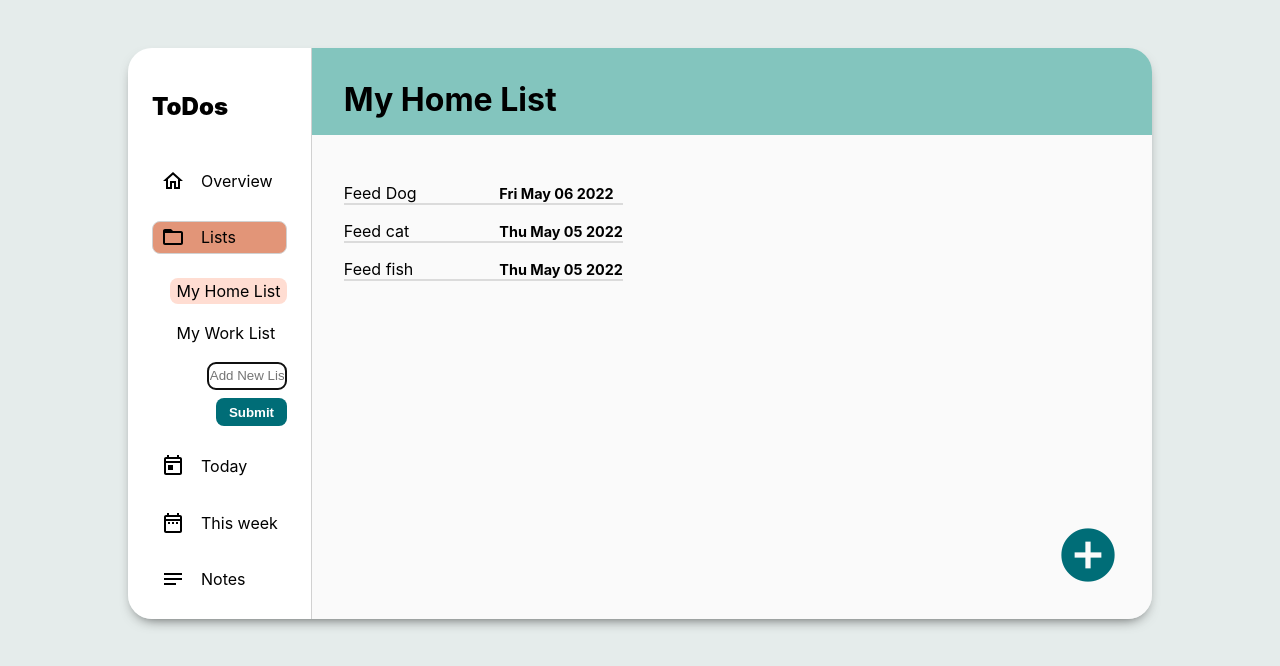
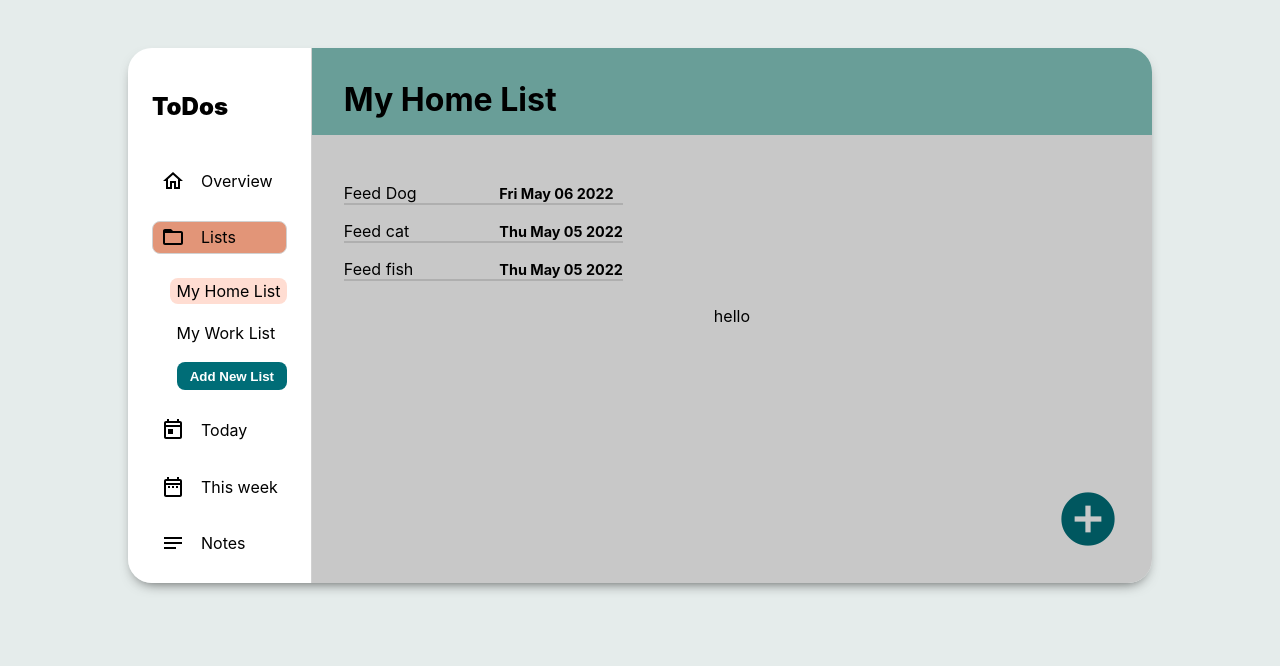
Before and after one commit to thiseas-perso/todo-react-app, a React (Create React App) app: page / in a window 1280 px wide. Both pictures are taken after a click on the button "Add New List". Shown: the top 666 px of the page. Built offline with nearby package versions, Linux system fonts and the light colour scheme.

Commit message:
modal base

```diff
--- a/src/Components/Dashboard.js
+++ b/src/Components/Dashboard.js
@@ -49,9 +49,11 @@ const Dashboard = () => {
       ],
     },
   ]);
+
   const [display, setDisplay] = useState("Lists");
   const [isItemActive, setIsItemActive] = useState(lists[0].id || null);
-
+  const [openModal, setOpenModal] = useState(false);
+  console.log(openModal);
   const setDisplayHandler = (itemTitle) => {
     setDisplay(itemTitle);
   };
@@ -90,12 +92,15 @@ const Dashboard = () => {
         onAddNewList={addNewListHandler}
         setItemDisplayHandler={setItemDisplayHandler}
         isItemActive={isItemActive}
+        setOpenModal={setOpenModal}
+        openModal={openModal}
       />
       <MainDisplay
         display={display}
         isItemActive={isItemActive}
         items={lists}
         onAddNewTodo={addNewTodoHandler}
+        openModal={openModal}
       />
     </div>
   );
--- a/src/Components/Elements/ListItems.js
+++ b/src/Components/Elements/ListItems.js
@@ -9,8 +9,9 @@ const ListItems = (props) => {
   };
 
   const [clicked, setClicked] = useState(false);
+
   const clickHandler = () => {
-    setClicked(!clicked);
+    props.setOpenModal(!props.openModal);
   };
 
   const addNewListHandler = (newList) => {
@@ -32,8 +33,7 @@ const ListItems = (props) => {
           />
         ))}
       </ul>
-      {!clicked && <button onClick={clickHandler}>Add New List</button>}
-      {clicked && <NewListForm onAddNewList={addNewListHandler} />}
+      <button onClick={clickHandler}>Add New List</button>
     </div>
   );
 };
--- /dev/null
+++ b/src/Components/Layouts/Modal.js
@@ -0,0 +1,4 @@
+const Modal = (props) => {
+  return <div id="modal">{props.children}</div>;
+};
+export default Modal;
--- a/src/Components/MainDisplay.css
+++ b/src/Components/MainDisplay.css
@@ -1,3 +1,14 @@
 #main-display{
    background-color: hsl(0, 0%, 98%);
+   position: relative;
 }
+
+#modal{
+   position: absolute;
+   height: 100%;
+   width: 100%;
+   background-color: rgba(0,0,0,0.2);
+   display: flex;
+   justify-content: center;
+   align-items: center;
+}
--- a/src/Components/MainDisplay.js
+++ b/src/Components/MainDisplay.js
@@ -2,6 +2,7 @@ import "./MainDisplay.css";
 
 import ViewOverview from "./Views/ViewOverview";
 import ViewListTodos from "./Views/ViewListTodos";
+import Modal from "./Layouts/Modal";
 
 const MainDisplay = (props) => {
   const addNewTodoHandler = (newTodo) => {
@@ -10,6 +11,7 @@ const MainDisplay = (props) => {
 
   return (
     <div id="main-display">
+      {props.openModal && <Modal>hello</Modal>}
       {props.display === "Overview" && <ViewOverview items={props.items} />}
       {props.display === "Lists" && (
         <ViewListTodos
--- a/src/Components/Navbar.js
+++ b/src/Components/Navbar.js
@@ -42,6 +42,8 @@ const Navbar = (props) => {
           onAddNewList={props.onAddNewList}
           handleItemChange={handleItemChange}
           isItemActive={props.isItemActive}
+          setOpenModal={props.setOpenModal}
+          openModal={props.openModal}
         />
       )}
       <NavbarItem
```
